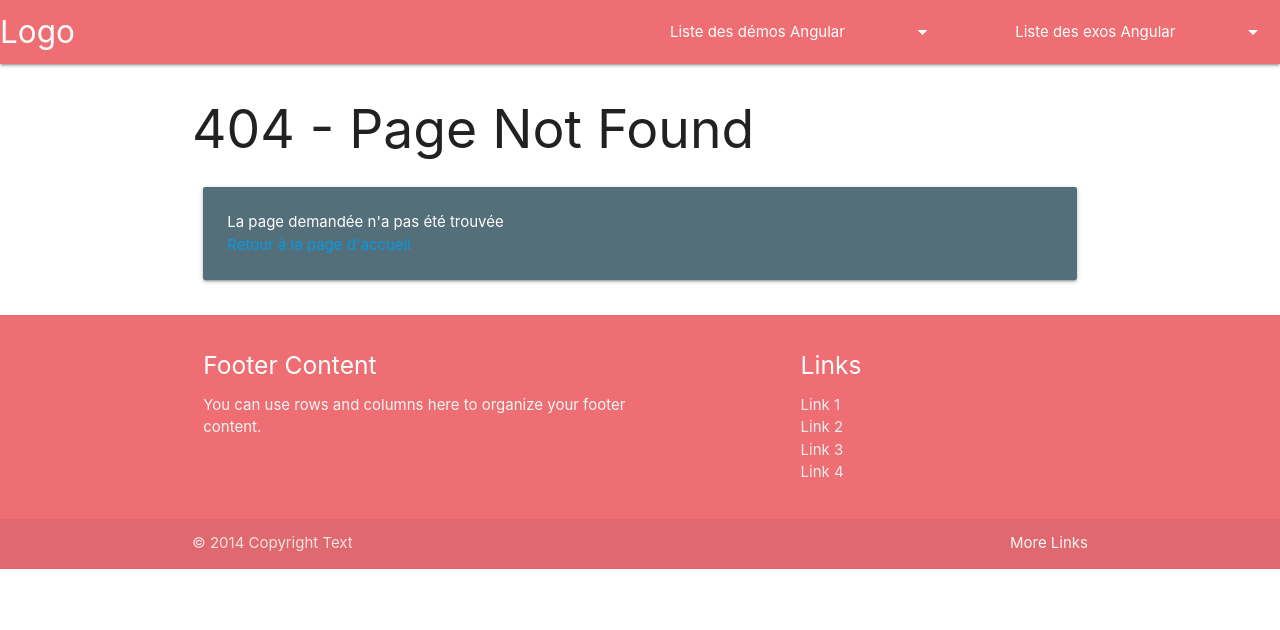
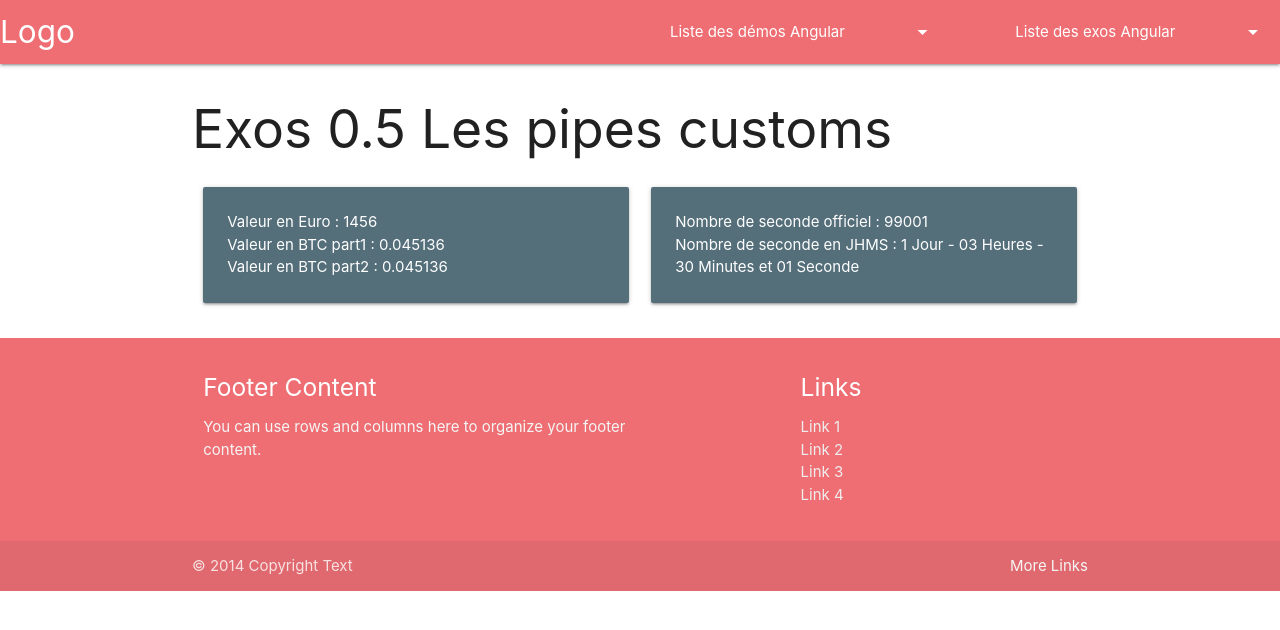
Before and after one commit to evengyl/Technofutur_dotnet_cyber_2_angular, an Angular app: page /exos05 in a window 1280 px wide. Shown: the top 630 px of the page. Built offline with nearby package versions, Linux system fonts and the light colour scheme.

Commit message:
correction de pipes

```diff
--- a/src/app/app-routing.module.ts
+++ b/src/app/app-routing.module.ts
@@ -5,12 +5,14 @@ import { Bindings1Component } from './components/demos/bindings1/bindings1.compo
 import { Exos01Component } from './components/exos/exos01/exos01.component';
 import { FourOfourComponent } from './components/demos/four-ofour/four-ofour.component';
 import { Pipes2Component } from './components/demos/pipes2/pipes2.component';
+import { Exos05Component } from './components/exos/exos05/exos05.component';
 
 const routes: Routes = [
   { path : "", component : HomeComponent},
   { path : "bindings1", component : Bindings1Component},
   { path : "exos01", component : Exos01Component},
   { path : "pipes2", component : Pipes2Component},
+  { path : "exos05", component : Exos05Component},
 
 
 
--- /dev/null
+++ b/src/app/components/exos/exos05/btc-converter.pipe.ts
@@ -0,0 +1,22 @@
+import { Pipe, PipeTransform } from '@angular/core';
+
+@Pipe({
+  name: 'btcConverter'
+})
+export class BtcConverterPipe implements PipeTransform {
+
+  transform(value: number, ...args: any[]): any {
+
+    let taux = 0.000031
+
+    if(args.length == 0){
+      value = value * taux
+    }
+    else if(args.length == 1){
+      value = value * args[0]
+    }
+
+    return value;
+  }
+
+}
--- /dev/null
+++ b/src/app/components/exos/exos05/exos05.component.html
@@ -0,0 +1,21 @@
+<h2>Exos 0.5 Les pipes customs</h2>
+
+<div class="row">
+    <div class="col s6">
+        <div class="card blue-grey darken-1">
+            <div class="card-content white-text">
+                <p>Valeur en Euro : {{ euro }}</p>
+                <p>Valeur en BTC part1 : {{euro | btcConverter}}</p>
+                <p>Valeur en BTC part2 : {{euro | btcConverter : taux}}</p>
+            </div>
+        </div>
+    </div>
+    <div class="col s6">
+        <div class="card blue-grey darken-1">
+            <div class="card-content white-text">
+                <p>Nombre de seconde officiel : {{ seconds }}</p>
+                <p>Nombre de seconde en JHMS : {{ seconds | jhmsConverter }}</p>
+            </div>
+        </div>
+    </div>
+</div>
--- /dev/null
+++ b/src/app/components/exos/exos05/exos05.component.ts
@@ -0,0 +1,14 @@
+import { Component } from '@angular/core';
+
+@Component({
+  selector: 'app-exos05',
+  templateUrl: './exos05.component.html',
+  styleUrls: ['./exos05.component.css']
+})
+export class Exos05Component {
+
+  public euro : number = 1456
+  public taux : number = 0.000031
+
+  public seconds : number = 99001
+}
--- /dev/null
+++ b/src/app/components/exos/exos05/jhms-converter.pipe.ts
@@ -0,0 +1,50 @@
+import { Pipe, PipeTransform } from '@angular/core';
+
+@Pipe({
+  name: 'jhmsConverter'
+})
+export class JhmsConverterPipe implements PipeTransform {
+
+  transform(value: number): string {
+
+    //si j'ai 86405 -> 1 * 86400 + 5 donc si je math floor sir value / 86405, 1.0000....5 donc 1
+    //avec l'exemple 99001 - 1*86400 = 12601
+    let jours = Math.floor(value / 86400)
+    value = value - (jours * 86400)
+
+    //ici j'ai donc 12601 - 3*3600 = 1801
+    let heures = Math.floor(value / 3600)
+    value = value - (heures * 3600)
+
+    //ici j'ai donc 1801 - 30*60 = 1
+    let minutes = Math.floor(value / 60)
+    value = value - (minutes * 60)
+
+    // et donc reste 1
+    let secondes = value
+
+
+    let joursSTR = jours.toString() // 1 -> "1"
+    let strForJour = "Jour"
+    if(jours > 1) strForJour = "Jours"
+
+    let heuresSTR = heures.toString()// 3 -> "3"
+    if(heures < 10) heuresSTR = "0" + heuresSTR
+    let strForHeure = "Heure"
+    if(heures > 1) strForHeure = "Heures"
+
+    let minutesSTR = minutes.toString()// 30 -> "30"
+    if(minutes < 10) minutesSTR = "0" + minutesSTR
+    let strForMinutes = "Minute"
+    if(minutes > 1) strForMinutes = "Minutes"
+
+    let secondesSTR = secondes.toString()// 1 -> "1"
+    if(secondes < 10) secondesSTR = "0" + secondesSTR
+    let strForSecondes = "Seconde"
+    if(secondes > 1) strForSecondes = "Secondes"
+
+    return `${joursSTR} ${strForJour} - ${heuresSTR} ${strForHeure} -
+    ${minutesSTR} ${strForMinutes} et ${secondesSTR} ${strForSecondes}`
+  }
+
+}
--- a/src/app/shared/compos/navbar/navbar.component.html
+++ b/src/app/shared/compos/navbar/navbar.component.html
@@ -12,6 +12,8 @@
 <ul id="dropdown_exos" class="dropdown-content">
     <li><a routerLink="exos01">Exos 0.1 : Les chronomètres</a></li>
     <li class="divider"></li>
+    <li><a routerLink="exos05">Exos 0.5 : Les Customs Pipes</a></li>
+
 </ul>
 
 
```
Also changed, not shown: src/app/app.module.ts (+8 -2 lines), src/app/components/exos/exos05/exos05.component.css (added).
